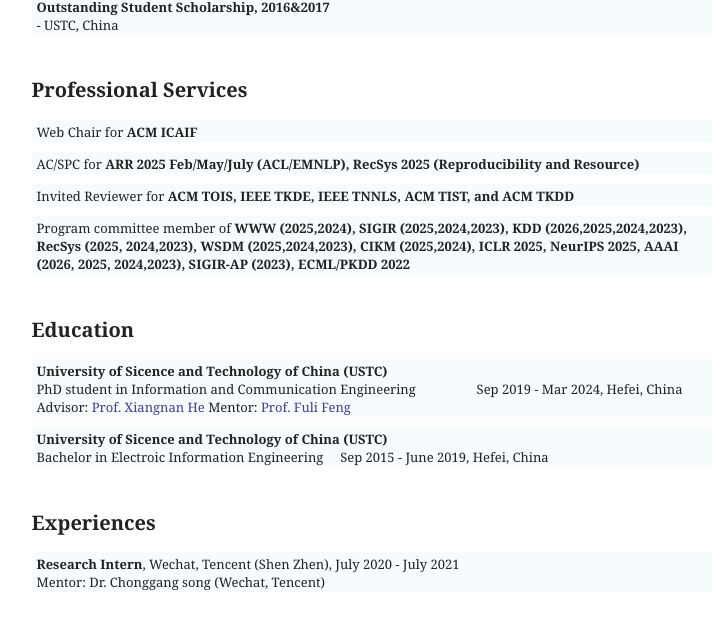
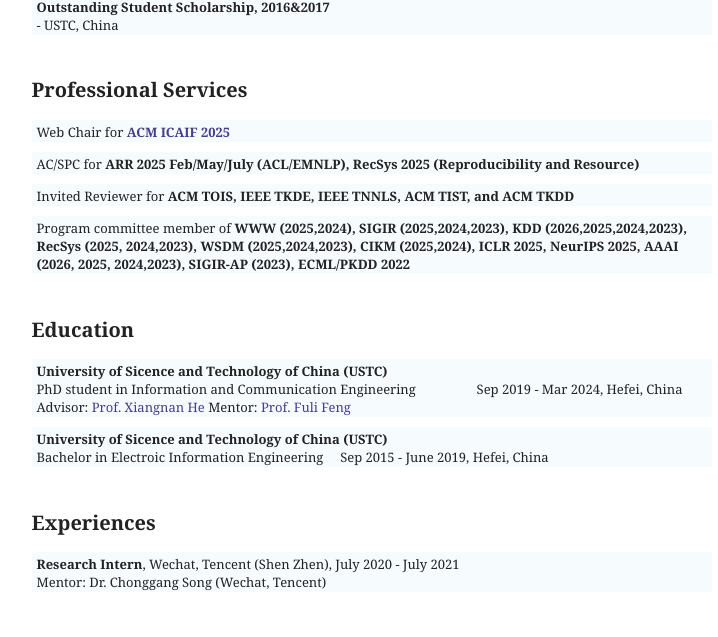
Before and after one commit to zyang1580/zyang1580.github.io, a plain HTML site: page index.html in a window 1280 px wide. Shown: the part 4578-5215 px from the top of the page, without its empty margins (145-863 px from the left). Drawn offline with Linux system fonts and the light colour scheme.

Commit message:
Update index.html

```diff
--- a/index.html
+++ b/index.html
@@ -1025,7 +1025,7 @@
 <h2 style="CLEAR: both;">Professional Services </h2>
 
 <table><tbody><tr><td>
-    Web Chair for <span class="title"> ACM ICAIF  </span> <br>
+    Web Chair for <span class="title"> <a href="https://icaif25.org/" target="_blank">ACM ICAIF 2025</a>  </span> <br>
 </td></tr></tbody></table>
 
 <table><tbody><tr><td>
@@ -1066,7 +1066,7 @@
 <table>
   <tbody><tr>
     <td> <span class="title">Research Intern</span>, Wechat, Tencent (Shen Zhen), July 2020 - July 2021   <br>
-      Mentor: Dr. Chonggang song  (Wechat, Tencent)
+      Mentor: Dr. Chonggang Song  (Wechat, Tencent)
      </td></tr></tbody></table>
 
 
```
